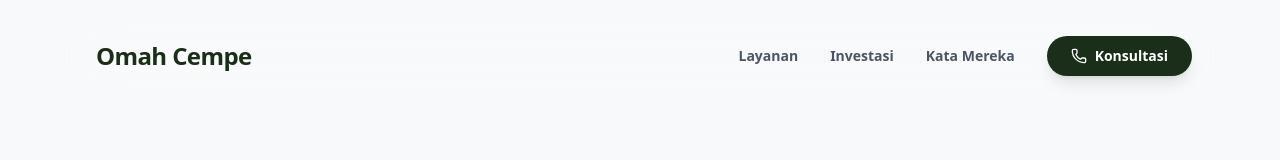
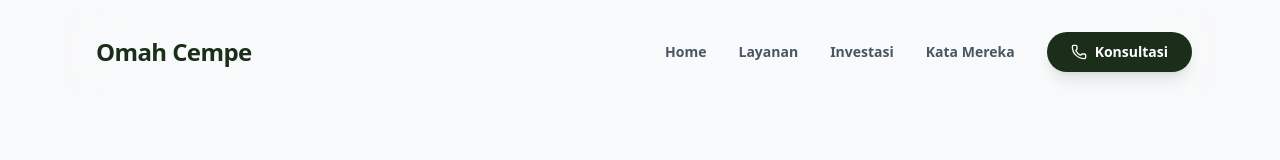
Before and after one commit to xgrstq/Omahcempev2, a React (Vite) app in the folder omahcempe-tailwind/: page / in a window 1280 px wide. Shown: the top 160 px of the page. Built offline with nearby package versions, Linux system fonts and the light colour scheme.

Commit message:
ui: refine navbar and add home navigation

```diff
--- a/omahcempe-tailwind/src/App.jsx
+++ b/omahcempe-tailwind/src/App.jsx
@@ -104,10 +104,11 @@ function App() {
 
       {/* --- NAVBAR --- */}
       <nav
-        className={`fixed top-3 left-1/2 -translate-x-1/2 z-50 w-[99%] max-w-6xl transition-all duration-300 rounded-2xl backdrop-blur-xl py-2 ${
+        className={`fixed top-3 left-1/2 -translate-x-1/2 z-50 w-[99%] max-w-6xl transition-all duration-300 rounded-2xl backdrop-blur-xl ${
           isScrolled
-            ? "bg-grey/70 backdrop-blur-md shadow-sm py-4"
-            : "bg-transparent py-6"
+           ? "bg-white/95 shadow-md backdrop-blur-sm py-3"
+           : "bg-transparent py-5"
+
         }`}
 
       >
@@ -118,9 +119,16 @@ function App() {
           </div>
 
           <div className="hidden md:flex gap-8 items-center font-semibold text-sm text-gray-600">
-            <button onClick={() => scrollTo('services')} className="hover:text-[#1a2e1a] transition">Layanan</button>
-            <button onClick={() => scrollTo('investment')} className="hover:text-[#1a2e1a] transition">Investasi</button>
-            <button onClick={() => scrollTo('reviews')} className="hover:text-[#1a2e1a] transition">Kata Mereka</button>
+            <button
+            onClick={() => window.scrollTo({ top: 0, behavior: "smooth" })}
+            className="hover:text-[#102a10] transition"
+>
+           Home
+          </button>
+
+            <button onClick={() => scrollTo('services')} className="hover:text-[#102a10] transition">Layanan</button>
+            <button onClick={() => scrollTo('investment')} className="hover:text-[#102a10] transition">Investasi</button>
+            <button onClick={() => scrollTo('reviews')} className="hover:text-[#102a10] transition">Kata Mereka</button>
             <button
               onClick={() => window.open('https://wa.me/6282245226901', '_blank')}
               className="bg-[#1a2e1a] text-white px-6 py-2.5 rounded-full hover:bg-[#2f4f2f] transition flex items-center gap-2 shadow-lg hover:shadow-[#1a2e1a]/20"
```
